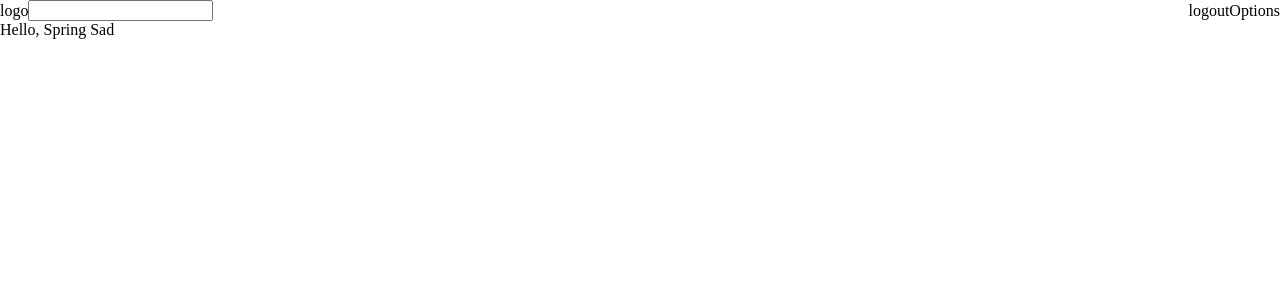
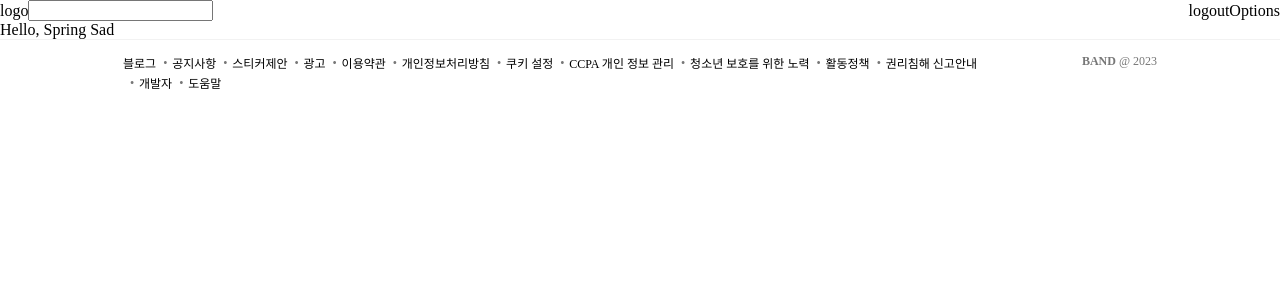
Before and after one commit to SSAFY-10th-SpringSad/SpringSad, a React app in the folder frontend/: page / in a window 1280 px wide. Shown: the top 300 px of the page. Built offline with nearby package versions, Linux system fonts and the light colour scheme.

Commit message:
feat : footer 추가

```diff
--- a/frontend/public/index.html
+++ b/frontend/public/index.html
@@ -4,7 +4,7 @@
     <meta charset="UTF-8" />
     <meta http-equiv="X-UA-Compatible" content="IE=edge" />
     <meta name="viewport" content="width=device-width, initial-scale=1.0" />
-    <title>mariage</title>
+    <title>springSad</title>
     <link rel="stylesheet" href="index.css" />
   </head>
   <body>
--- a/frontend/src/App.tsx
+++ b/frontend/src/App.tsx
@@ -1,12 +1,18 @@
 import { ThemeProvider } from '@emotion/react';
-import { theme } from './styles/Theme';
+import theme from './styles/Theme';
+
 import Header from './components/header';
+import Footer from './components/footer';
+import { BrowserRouter } from 'react-router-dom';
 
 function App() {
   return (
     <ThemeProvider theme={theme}>
-      <Header></Header>
-      <div>Hello, Spring Sad</div>
+      <BrowserRouter>
+        <Header />
+        <div>Hello, Spring Sad</div>
+        <Footer />
+      </BrowserRouter>
     </ThemeProvider>
   );
 }
--- /dev/null
+++ b/frontend/src/components/footer/index.styled.ts
@@ -0,0 +1,71 @@
+import styled from '@emotion/styled';
+
+const Container = styled.div`
+  position: relative;
+  max-width: 1034px;
+  min-height: 45px;
+  margin: 0 auto;
+  padding: 14px 0 16px;
+  font-size: 12px;
+`;
+
+const InformationsWrapper = styled.div`
+  position: relative;
+  display: -webkit-box;
+  display: flex;
+  flex-wrap: wrap;
+  height: 100%;
+  max-width: 900px;
+  -webkit-box-align: center;
+  align-items: center;
+  float: left;
+  line-height: 1;
+`;
+
+const Information = styled.a`
+  display: -webkit-box;
+  display: flex;
+  -webkit-box-flex: 0;
+  flex: 0 0 auto;
+  -webkit-box-align: center;
+  align-items: center;
+  min-height: 20px;
+  vertical-align: middle;
+  font-style: normal;
+  white-space: nowrap;
+  font-size: 12px;
+  color: var(--tier2TextSubLv04);
+  &:not(:first-child)::before {
+    position: relative;
+    margin: 0 7px;
+    display: inline-block;
+    width: 2px;
+    top: -1px;
+    vertical-align: middle;
+    color: #777;
+    content: '•';
+  }
+`;
+const CreationYearWrapper = styled.div`
+  float: right;
+  color: #777;
+  font-style: normal;
+  font-size: 12px;
+`;
+
+const Footer = styled.footer`
+  /* display: none; */
+  position: relative;
+  z-index: 1000;
+  width: 100%;
+  margin-top: 0;
+  border-top: 1px solid rgba(0, 0, 0, 0.05);
+  background: #fff;
+`;
+export {
+  Container,
+  InformationsWrapper,
+  CreationYearWrapper,
+  Information,
+  Footer,
+};
--- /dev/null
+++ b/frontend/src/components/footer/index.tsx
@@ -0,0 +1,30 @@
+import * as S from './index.styled';
+
+function Footer() {
+  return (
+    <S.Footer>
+      <S.Container>
+        <S.InformationsWrapper>
+          <S.Information>블로그</S.Information>
+          <S.Information>공지사항</S.Information>
+          <S.Information>스티커제안</S.Information>
+          <S.Information>광고</S.Information>
+          <S.Information>이용약관</S.Information>
+          <S.Information>개인정보처리방침</S.Information>
+          <S.Information>쿠키 설정</S.Information>
+          <S.Information>CCPA 개인 정보 관리</S.Information>
+          <S.Information>청소년 보호를 위한 노력</S.Information>
+          <S.Information>활동정책</S.Information>
+          <S.Information>권리침해 신고안내</S.Information>
+          <S.Information>개발자</S.Information>
+          <S.Information>도움말</S.Information>
+        </S.InformationsWrapper>
+        <S.CreationYearWrapper>
+          <strong>BAND</strong> @ 2023
+        </S.CreationYearWrapper>
+      </S.Container>
+    </S.Footer>
+  );
+}
+
+export default Footer;
--- a/frontend/src/components/header/index.tsx
+++ b/frontend/src/components/header/index.tsx
@@ -1,4 +1,3 @@
-import { theme } from '@/styles/Theme';
 import * as S from './index.styled';
 
 function Header() {
--- a/frontend/src/index.tsx
+++ b/frontend/src/index.tsx
@@ -1,8 +1,6 @@
 import ReactDOM from 'react-dom/client';
 
 import App from './App';
-import { ThemeProvider } from '@emotion/react';
-import { theme } from './styles/Theme';
 
 const root = ReactDOM.createRoot(document.getElementById('root')!);
 
--- a/frontend/src/styles/Theme.ts
+++ b/frontend/src/styles/Theme.ts
@@ -1,5 +1,3 @@
-import { css } from '@emotion/react';
-
 const theme = {
   colors: {
     mainColorBlue_1: '#1AB0E6',
@@ -16,4 +14,4 @@ const theme = {
   },
 };
 
-export { theme };
+export default theme;
```
Also changed, not shown: frontend/.eslintrc.json.
